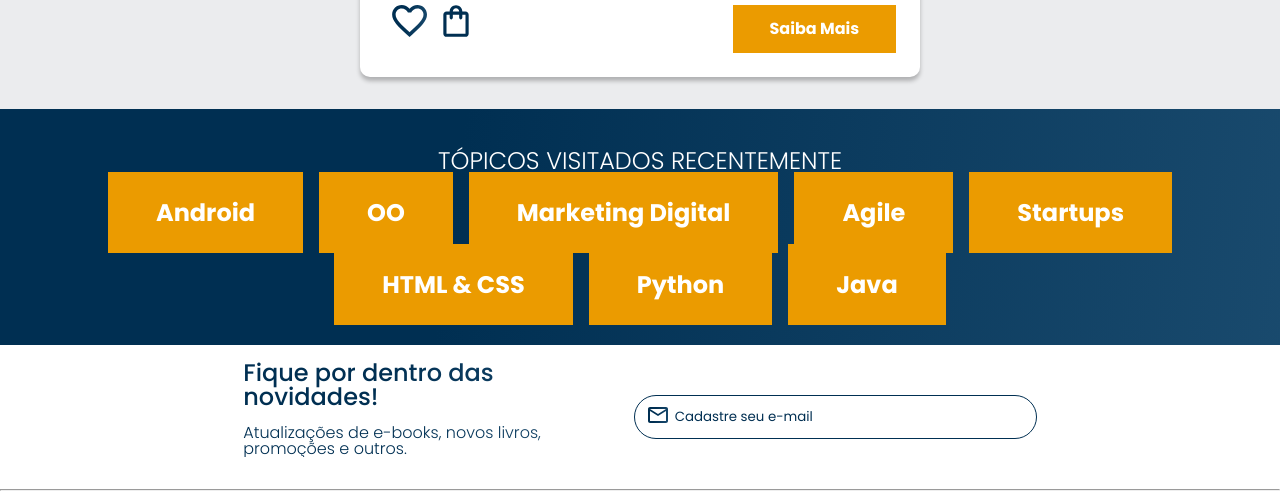
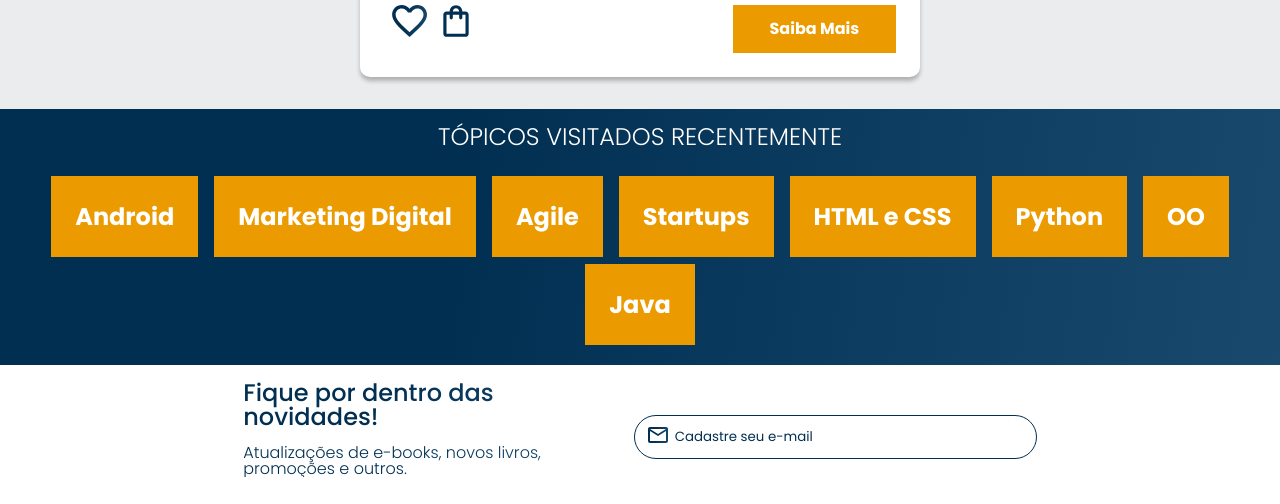
Before and after one commit to JuliaPicetti/AluraBooks, a plain HTML site: page index.html in a window 1280 px wide. Shown: the part 2071-2575 px from the top of the page. Drawn offline with nearby package versions, Linux system fonts and the light colour scheme.

Commit message:
add effects

```diff
--- a/index.html
+++ b/index.html
@@ -47,7 +47,7 @@
 
         <ul class="opcoes">
             <input type="checkbox" id="opcoes-menu" class="opcoes__botao">
-            <label for="opcoes-menu">
+            <label for="opcoes-menu" class="opcoes__rotulo">
                 <li class="opcoes__item">Categorias</li>
             </label>
 
@@ -219,35 +219,36 @@
         </div>
     </section>
 
-    <section class="topicos">
-        <h2 class="topicos__titulo">TÓPICOS VISITADOS RECENTEMENTE</h2>
-        <ul class="topicos__lista">
-            <li class="topicos__item">
-                <a href="#" class="topicos__link">Android</a>
+  <section class="tópicos">
+        <h2 class="tópicos__titulo">TÓPICOS VISITADOS RECENTEMENTE</h2>
+        <ul class="tópicos__lista">
+            <li class="tópicos__item">
+                <a href="#" class="tópicos__link">Android</a>
             </li>
-            <li class="topicos__item">
-                <a href="#" class="topicos__link">OO</a>
+            <li class="tópicos__item">
+                <a href="#" class="tópicos__link">Marketing Digital</a>
             </li>
-            <li class="topicos__item">
-                <a href="#" class="topicos__link">Marketing Digital</a>
+            <li class="tópicos__item">
+                <a href="#" class="tópicos__link">Agile</a>
             </li>
-            <li class="topicos__item">
-                <a href="#" class="topicos__link">Agile</a>
+            <li class="tópicos__item">
+                <a href="#" class="tópicos__link">Startups</a>
             </li>
-            <li class="topicos__item">
-                <a href="#" class="topicos__link">Startups</a>
+            <li class="tópicos__item">
+                <a href="#" class="tópicos__link">HTML e CSS</a>
             </li>
-            <li class="topicos__item">
-                <a href="#" class="topicos__link">HTML & CSS</a>
+            <li class="tópicos__item">
+                <a href="#" class="tópicos__link">Python</a>
             </li>
-            <li class="topicos__item">
-                <a href="#" class="topicos__link">Python</a>
+            <li class="tópicos__item">
+                <a href="#" class="tópicos__link">OO</a>
             </li>
-            <li class="topicos__item">
-                <a href="#" class="topicos__link">Java</a>
+            <li class="tópicos__item">
+                <a href="#" class="tópicos__link">Java</a>
             </li>
         </ul>
     </section>
+
 
     <section class="contato">
         <div class="contato__descricao">
--- a/styles/header.css
+++ b/styles/header.css
@@ -76,7 +76,7 @@
     display: none;
 }
 
-.container__botao:checked ~ .container__rotulo > .cabecalho__menu-hamburguer {
+.container__botao:checked~.container__rotulo>.cabecalho__menu-hamburguer {
     background-image: url(../icones/Menu\ Aberto.svg);
 }
 
@@ -131,7 +131,26 @@
     .opcoes__botao {
         display: none;
     }
+
+    .opcoes__botao:checked~.opcoes__rotulo>.opcoes__item {
+        background: var(--azul-degrade);
+        color: var(--branco);
+    }
+
+    .opcoes__item {
+        padding: 1em;
+    }
+
+    .lista-menu__item:hover {
+        background: var(--azul-degrade);
+    }
+
+    .lista-menu__item:hover > .lista-menu__link {
+        -webkit-text-fill-color: var(--branco);
+        text-decoration: none;
+    }
 }
+
 
 @media screen and (min-width: 1728px) {
 
--- a/styles/topicos.css
+++ b/styles/topicos.css
@@ -1,49 +1,46 @@
-.topicos {
+.tópicos {
     background: var(--azul-degrade);
     text-align: center;
     padding: 1em 0;
 }
 
-.topicos__titulo {
+.tópicos__titulo {
     color: var(--branco);
     font-weight: 300;
-    margin-bottom: 0.5em;
-    margin-top: 1em;
+    margin-bottom: 1em;
 }
 
-.topicos__lista {
+.tópicos__lista {
     display: flex;
     flex-wrap: wrap;
     justify-content: center;
 }
 
-.topicos__item {
-    margin: 1em 0.5em;
-    padding-bottom: 1em;
+.tópicos__item {
+    margin: 2em 0.5em;
 }
 
-.topicos__link {
+.tópicos__link {
     color: var(--branco);
+    padding: 1em;
+    background-color: var(--laranja);
+    text-decoration: none;
     font-size: 14px;
     font-weight: 700;
-    background-color: var(--laranja);
-    padding: 1em 2em;
-    text-decoration: none;
 }
 
 @media screen and (min-width: 1024px) {
-
-    .topicos__titulo {
+    .tópicos__titulo {
         font-size: 24px;
     }
 
-    .topicos__link {
+    .tópicos__link {
         font-size: 24px;
     }
 }
 
 @media screen and (min-width: 1728px) {
-    .topicos {
-        padding: 4em 25em;
+    .tópicos {
+        padding: 3em 30vw;
     }
 }
```
